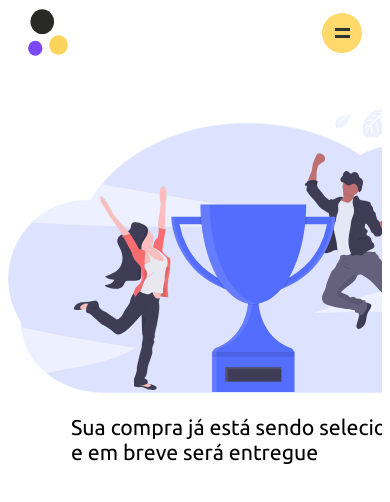
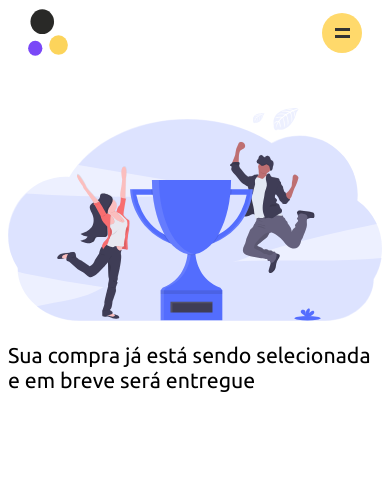
Before and after one commit to gabrielgsv/ecommerce, a React (Create React App) app: page /finish in a window 390 px wide. Shown: the top 502 px of the page. Built offline with nearby package versions, Linux system fonts and the light colour scheme.

Commit message:
fix image responsive

```diff
--- a/src/pages/Finish/finish.css
+++ b/src/pages/Finish/finish.css
@@ -8,6 +8,6 @@
 }
 
 .finishImage {
-  min-width: 300px;
+  width: 100%;
   max-width: 500px;
 }
```
